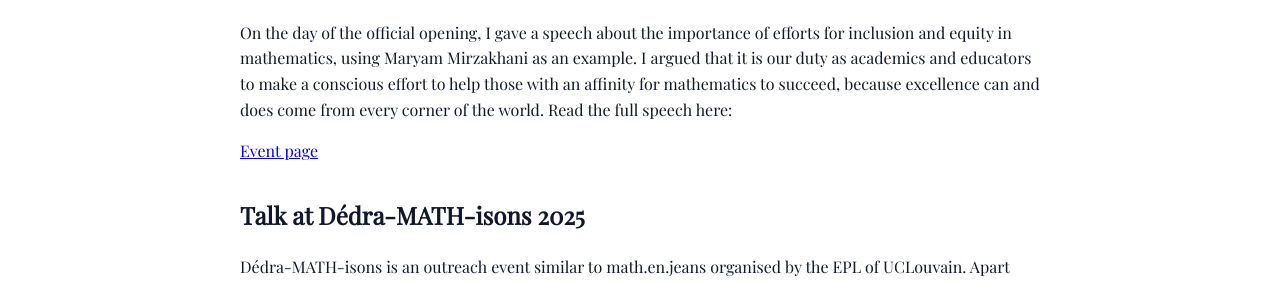
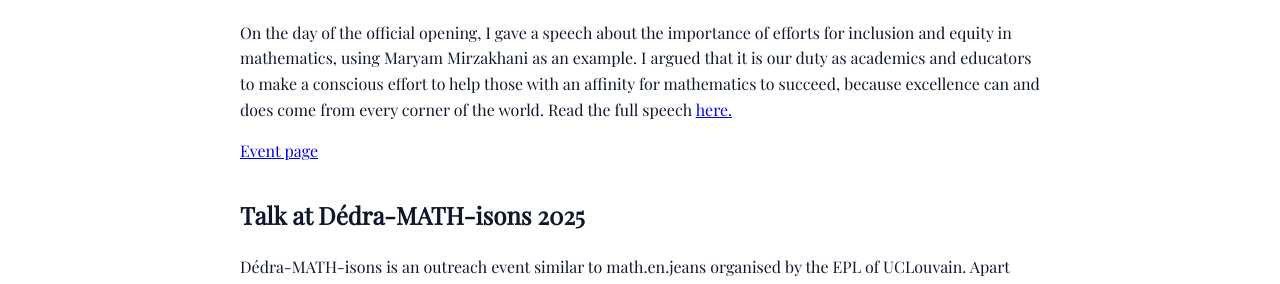
Before and after one commit to robynn-corveleyn/robynn-corveleyn.github.io, a Jekyll site: the page built from outreach/index.md, in a window 1280 px wide. Shown: the part 739-1023 px from the top of the page. Built offline with Jekyll 4.4.1, drawn with Linux system fonts in a browser that asks for light colours; some of the changed lines change nothing that is shown.

Commit message:
Update index.md

```diff
--- a/outreach/index.md
+++ b/outreach/index.md
@@ -24,7 +24,10 @@ description: Find out about the outreach activities Robynn has been involved in.
         hosted the "Remember Maryam Mirzakhani" exhibition, created by the International Mathematical Union's Committee for Women in Mathematics (CWM) at the institute for research in mathematics and physics at UCLouvain. The exhibition took            place from the 8th of May until the 3Oth of May 2025, and was visited by many staff members and students.
       </p>
       <p>
-        On the day of the official opening, I gave a speech about the importance of efforts for inclusion and equity in mathematics, using Maryam Mirzakhani as an example. I argued that it is our duty as academics and educators to make a conscious effort to help those with an affinity for mathematics to succeed, because excellence can and <e> does </e> come from every corner of the world. Read the full speech here:
+        On the day of the official opening, I gave a speech about the importance of efforts for inclusion and equity in mathematics, using Maryam Mirzakhani as an example. I argued that it is our duty as academics and educators to make a conscious effort to help those with an affinity for mathematics to succeed, because excellence can and <e> does </e> come from every corner of the world. Read the full speech
+  <a href="{{ '/assets/files/speech.pdf' | relative_url }}" target="_blank" rel="opener">
+    here.
+  </a>
       </p>
       <p>
       <a href="https://www.uclouvain.be/fr/facultes/sc/news/exposition-remember-maryam-mirzakhani" target="_blank" rel="noopener">Event page</a></p>
```
